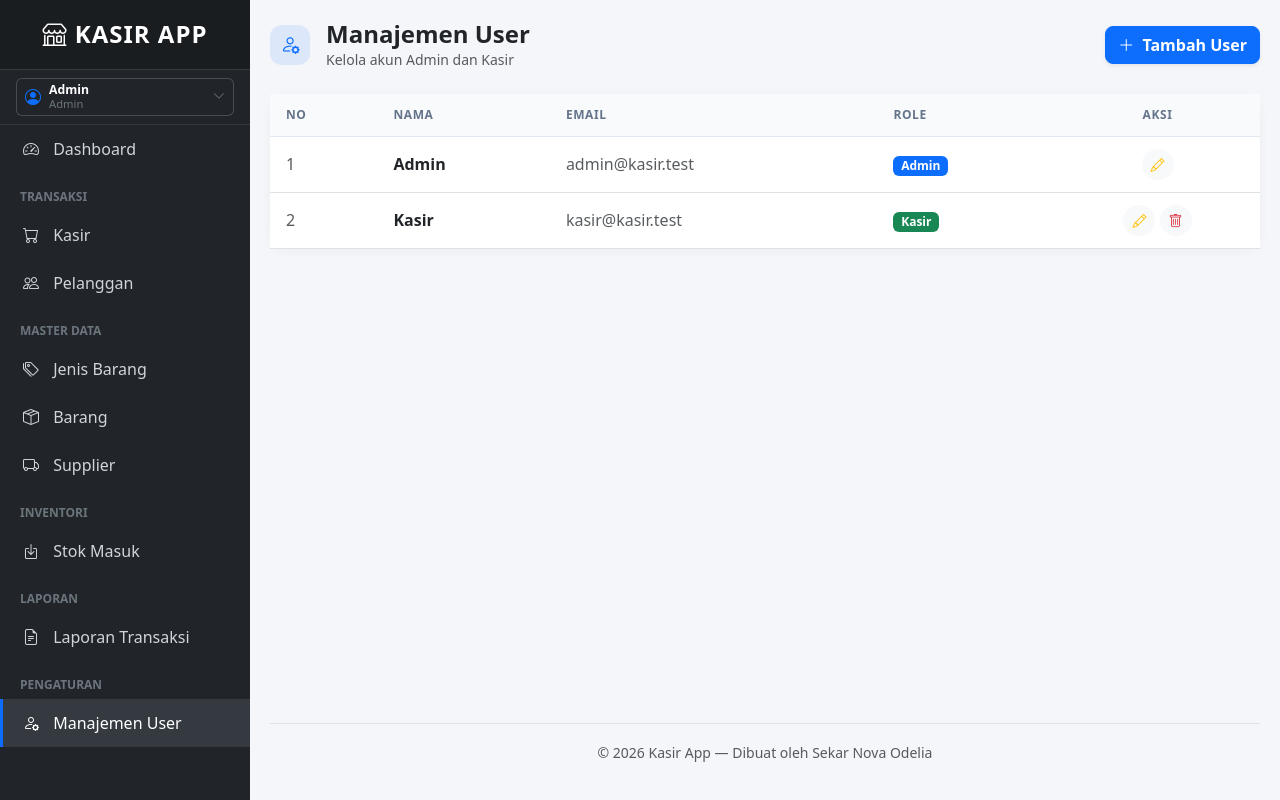
After one commit to sekarnovaodelia/belajar-laravel-kasir, a Laravel app: page /user in a window 1280 px wide. The commit adds this page. Run offline with Laravel 8, Linux system fonts and the light colour scheme; a user stored in the database is signed in; data comes from the database, SQL or seed files in the repository.

Commit message:
Menambahkan manajemen pengguna

```diff
--- /dev/null
+++ b/app/Http/Controllers/UserController.php
@@ -0,0 +1,89 @@
+<?php
+
+namespace App\Http\Controllers;
+
+use App\Models\User;
+use Illuminate\Http\Request;
+use Illuminate\Support\Facades\Hash;
+
+class UserController extends Controller
+{
+    public function index()
+    {
+        // Tampilkan semua user, urutkan dari yang terbaru
+        $users = User::latest()->get();
+        return view('user.index', compact('users'));
+    }
+
+    public function create()
+    {
+        return view('user.create');
+    }
+
+    public function store(Request $request)
+    {
+        $request->validate([
+            'name'     => 'required|string|max:255',
+            'email'    => 'required|email|unique:users,email',
+            'password' => 'required|string|min:6|confirmed',
+            'role'     => 'required|in:admin,kasir',
+        ]);
+
+        User::create([
+            'name'     => $request->name,
+            'email'    => $request->email,
+            'password' => Hash::make($request->password),
+            'role'     => $request->role,
+        ]);
+
+        return redirect()->route('user.index')->with('success', 'User berhasil ditambahkan');
+    }
+
+    public function edit($id)
+    {
+        $user = User::findOrFail($id);
+        return view('user.edit', compact('user'));
+    }
+
+    public function update(Request $request, $id)
+    {
+        $user = User::findOrFail($id);
+
+        $request->validate([
+            'name'     => 'required|string|max:255',
+            'email'    => 'required|email|unique:users,email,' . $id,
+            'role'     => 'required|in:admin,kasir',
+        ]);
+
+        $data = [
+            'name'  => $request->name,
+            'email' => $request->email,
+            'role'  => $request->role,
+        ];
+
+        // Jika password diisi, update password
+        if ($request->filled('password')) {
+            $request->validate([
+                'password' => 'string|min:6|confirmed',
+            ]);
+            $data['password'] = Hash::make($request->password);
+        }
+
+        $user->update($data);
+
+        return redirect()->route('user.index')->with('success', 'User berhasil diupdate');
+    }
+
+    public function destroy($id)
+    {
+        $user = User::findOrFail($id);
+
+        // Cegah admin menghapus dirinya sendiri
+        if ($user->id === auth()->id()) {
+            return back()->with('error', 'Anda tidak bisa menghapus akun Anda sendiri!');
+        }
+
+        $user->delete();
+        return redirect()->route('user.index')->with('success', 'User berhasil dihapus');
+    }
+}
--- a/resources/views/partials/sidebar.blade.php
+++ b/resources/views/partials/sidebar.blade.php
@@ -83,6 +83,12 @@
                 <i class="bi bi-file-earmark-text"></i> Laporan Transaksi
             </a>
         </li>
+        <li class="sidebar-menu-title">Pengaturan</li>
+        <li>
+            <a href="{{ route('user.index') }}" class="{{ request()->routeIs('user.*') ? 'active' : '' }}">
+                <i class="bi bi-person-gear"></i> Manajemen User
+            </a>
+        </li>
         @endif
     </ul>
 </div>
--- /dev/null
+++ b/resources/views/user/index.blade.php
@@ -0,0 +1,72 @@
+@extends('layouts.app')
+@section('title', 'Manajemen User')
+@section('content')
+<div class="d-flex flex-wrap justify-content-between align-items-center mb-4 gap-2">
+    <div class="d-flex align-items-center gap-3">
+        <div class="icon-box bg-primary bg-opacity-10 text-primary"><i class="bi bi-person-gear"></i></div>
+        <div>
+            <h4 class="mb-0 fw-bold text-dark">Manajemen User</h4>
+            <p class="text-muted small mb-0">Kelola akun Admin dan Kasir</p>
+        </div>
+    </div>
+    <a href="{{ route('user.create') }}" class="btn btn-primary rounded-3 fw-semibold shadow-sm"><i class="bi bi-plus-lg me-1"></i> Tambah User</a>
+</div>
+
+@if(session('success'))
+<div class="alert alert-success border-0 shadow-sm rounded-3 alert-dismissible fade show d-flex align-items-center gap-2 mb-4">
+    <i class="bi bi-check-circle-fill fs-5"></i><div>{{ session('success') }}</div>
+    <button type="button" class="btn-close" data-bs-dismiss="alert"></button>
+</div>
+@endif
+@if(session('error'))
+<div class="alert alert-danger border-0 shadow-sm rounded-3 alert-dismissible fade show d-flex align-items-center gap-2 mb-4">
+    <i class="bi bi-exclamation-triangle-fill fs-5"></i><div>{{ session('error') }}</div>
+    <button type="button" class="btn-close" data-bs-dismiss="alert"></button>
+</div>
+@endif
+
+<div class="card pos-card col-12">
+    <div class="card-body p-0">
+        <div class="table-responsive">
+            <table class="table table-hover table-pos align-middle mb-0">
+                <thead>
+                    <tr>
+                        <th class="ps-4 py-3">No</th>
+                        <th class="py-3">Nama</th>
+                        <th class="py-3">Email</th>
+                        <th class="py-3">Role</th>
+                        <th class="text-center pe-4 py-3">Aksi</th>
+                    </tr>
+                </thead>
+                <tbody>
+                    @forelse($users as $i => $u)
+                    <tr>
+                        <td class="ps-4 py-3 text-muted">{{ $i + 1 }}</td>
+                        <td class="py-3 fw-semibold text-dark">{{ $u->name }}</td>
+                        <td class="py-3 text-muted">{{ $u->email }}</td>
+                        <td class="py-3">
+                            @if($u->role == 'admin')
+                                <span class="badge bg-primary">Admin</span>
+                            @else
+                                <span class="badge bg-success">Kasir</span>
+                            @endif
+                        </td>
+                        <td class="text-center pe-4 py-3">
+                            <a href="{{ route('user.edit', $u->id) }}" class="btn btn-sm btn-light text-warning rounded-circle" title="Edit"><i class="bi bi-pencil"></i></a>
+                            @if($u->id !== auth()->id())
+                            <form action="{{ route('user.destroy', $u->id) }}" method="POST" class="d-inline" onsubmit="return confirm('Yakin hapus user ini?')">
+                                @csrf @method('DELETE')
+                                <button class="btn btn-sm btn-light text-danger rounded-circle" title="Hapus"><i class="bi bi-trash"></i></button>
+                            </form>
+                            @endif
+                        </td>
+                    </tr>
+                    @empty
+                    <tr><td colspan="5" class="text-center py-5 text-muted">Belum ada data user</td></tr>
+                    @endforelse
+                </tbody>
+            </table>
+        </div>
+    </div>
+</div>
+@endsection
--- a/routes/web.php
+++ b/routes/web.php
@@ -9,6 +9,7 @@ use App\Http\Controllers\PelangganController;
 use App\Http\Controllers\TransaksiController;
 use App\Http\Controllers\SupplierController;
 use App\Http\Controllers\StokMasukController;
+use App\Http\Controllers\UserController;
 
 /*
 |--------------------------------------------------------------------------
@@ -29,7 +30,6 @@ Route::post('/register', [AuthController::class, 'register']);
 |--------------------------------------------------------------------------
 */
 Route::middleware('auth')->group(function () {
-Route::middleware('auth')->group(function () {
     Route::get('/', [DashboardController::class, 'index'])->name('dashboard');
 
     Route::resource('pelanggan', PelangganController::class);
@@ -47,6 +47,7 @@ Route::middleware('auth')->group(function () {
     // ----------------------------------------------
 
     Route::middleware('role:admin')->group(function () {
+        Route::resource('user', UserController::class);
         Route::resource('jenis', JenisBarangController::class);
         Route::resource('barang', BarangController::class);
         Route::resource('supplier', SupplierController::class);
@@ -55,5 +56,3 @@ Route::middleware('auth')->group(function () {
         Route::post('stok-masuk', [StokMasukController::class, 'store'])->name('stok-masuk.store');
     });
 });
-
-});
```
Also changed, not shown: resources/views/user/create.blade.php (added, +41 -0 lines), resources/views/user/edit.blade.php (added, +43 -0 lines).
